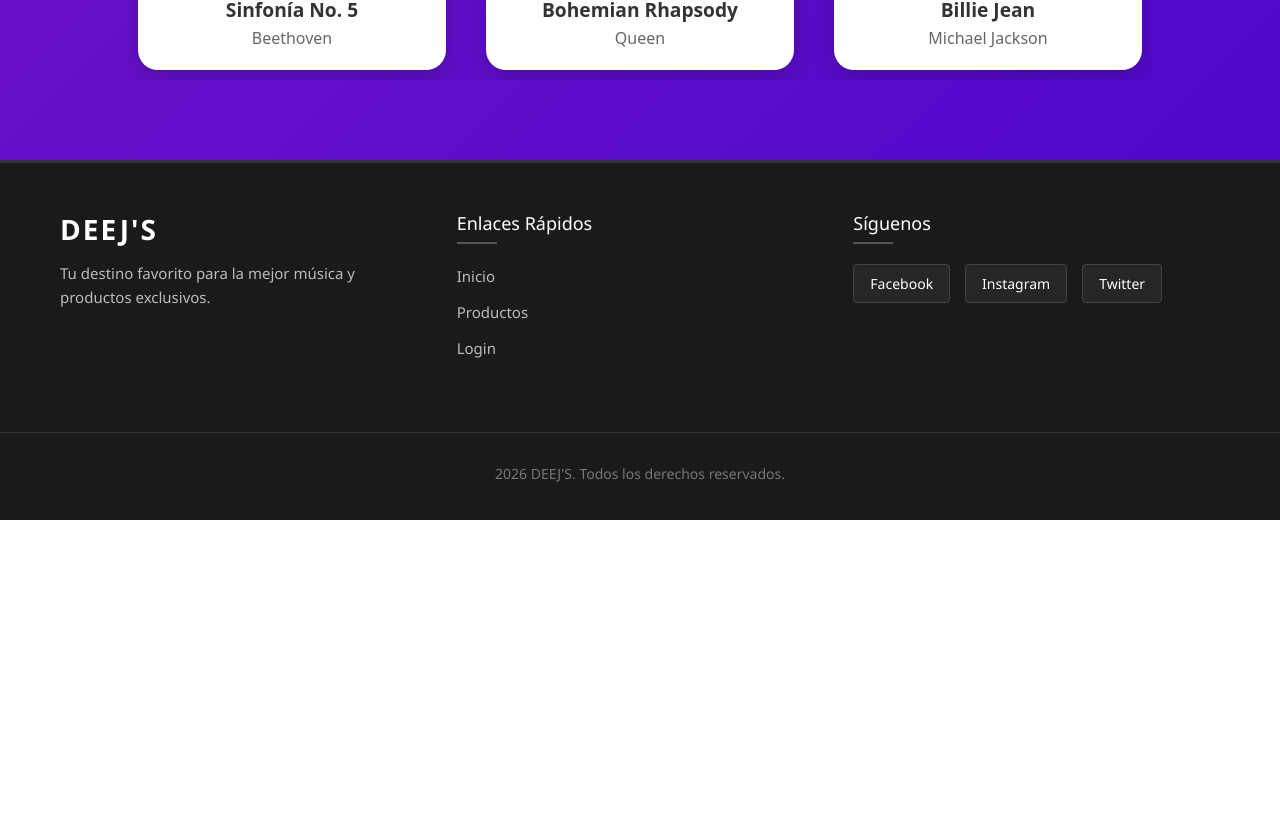
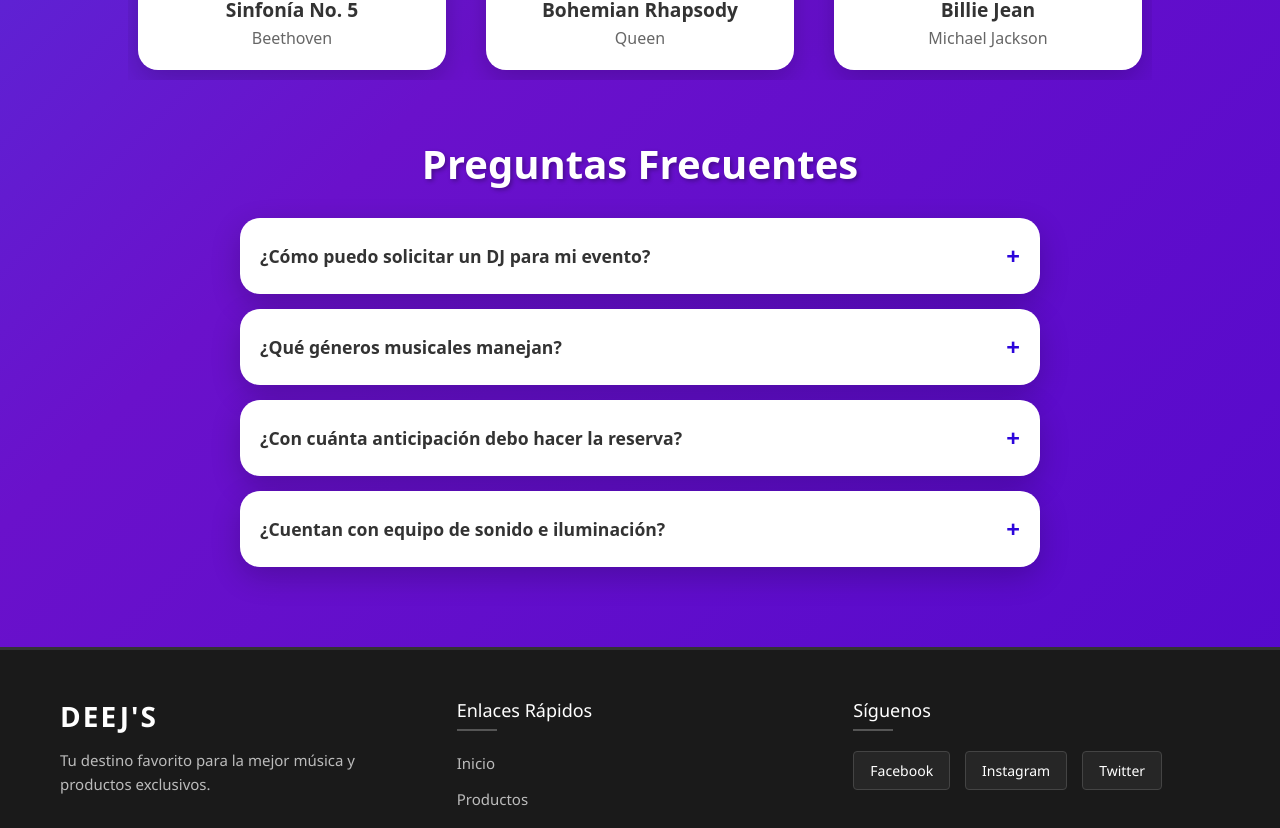
Before and after one commit to BurdilesNicolas/Proyecto-Deejs-GagaSonicos, a React (Vite) app: page / in a window 1280 px wide. Shown: the part 1128-1956 px from the top of the page. Before the commit the page ends 1648 px from the top, so only its background shows below. Built offline with nearby package versions, Linux system fonts and the light colour scheme.

Commit message:
Agregando estilos a inicio

```diff
--- a/src/estilos/Inicio.css
+++ b/src/estilos/Inicio.css
@@ -166,3 +166,77 @@
     background-color: #3d00cc;
     transform: scale(1.1);
 }
+
+/* SECCIÓN FAQ */
+.faq-section {
+    max-width: 800px;
+    margin: 60px auto 0;
+    text-align: left;
+}
+
+.faq-section .section-title {
+    text-align: center;
+    margin-bottom: 30px;
+}
+
+.faq-container {
+    display: flex;
+    flex-direction: column;
+    gap: 15px;
+}
+
+.faq-item {
+    background: white;
+    border-radius: 20px;
+    box-shadow: 0 10px 30px rgba(0,0,0,0.2);
+    overflow: hidden;
+    transition: transform 0.3s ease;
+}
+
+.faq-item:hover {
+    transform: translateY(-5px);
+}
+
+.faq-question {
+    width: 100%;
+    text-align: left;
+    padding: 20px;
+    border: none;
+    background: none;
+    font-size: 1.1rem;
+    font-weight: bold;
+    color: #333;
+    cursor: pointer;
+    display: flex;
+    justify-content: space-between;
+    align-items: center;
+    transition: background-color 0.2s ease;
+}
+
+.faq-question:hover {
+    background-color: #f9f9f9;
+}
+
+.faq-icon {
+    font-size: 1.5rem;
+    margin-left: 10px;
+    color: #2c05db;
+}
+
+.faq-answer {
+    max-height: 0;
+    overflow: hidden;
+    transition: max-height 0.3s ease-out, padding 0.3s ease;
+    background: #fff;
+}
+
+.faq-item.active .faq-answer {
+    max-height: 500px;
+    padding: 0 20px 20px 20px;
+}
+
+.faq-answer-content {
+    color: #666;
+    line-height: 1.6;
+    font-size: 1rem;
+}
--- a/src/paginas/inicio.jsx
+++ b/src/paginas/inicio.jsx
@@ -3,6 +3,8 @@ import "../estilos/Inicio.css";
 
 function Inicio() {
   const [currentIndex, setCurrentIndex] = useState(0);
+  const [openFaqIndex, setOpenFaqIndex] = useState(null);
+
 
   const musicData = [
     { id: 1, title: "Sinfonía No. 5", artist: "Beethoven", image: "https://via.placeholder.com/300x300?text=Beethoven" },
@@ -20,6 +22,25 @@ function Inicio() {
   const totalCards = musicData.length;
   const cardsToShow = 3;
   const maxIndex = totalCards - cardsToShow;
+
+  const faqData = [
+    {
+      question: "¿Cómo puedo solicitar un DJ para mi evento?",
+      answer: "Puedes hacerlo a través de nuestra sección de contacto o haciendo clic en el botón 'Explorar' para ver nuestros paquetes disponibles.",
+    },
+    {
+      question: "¿Qué géneros musicales manejan?",
+      answer: "Nos especializamos en una amplia variedad, desde éxitos actuales y música electrónica hasta clásicos del pop y rock, adaptándonos al ambiente de tu fiesta.",
+    },
+    {
+      question: "¿Con cuánta anticipación debo hacer la reserva?",
+      answer: "Recomendamos reservar con al menos 2 semanas de antelación para asegurar la disponibilidad de nuestro equipo, especialmente en fines de semana.",
+    },
+    {
+      question: "¿Cuentan con equipo de sonido e iluminación?",
+      answer: "Sí, ofrecemos paquetes integrales que incluyen equipo profesional de audio e iluminación para que no tengas que preocuparte por nada.",
+    },
+  ];
 
   const nextSlide = () => {
     setCurrentIndex((prev) => (prev >= maxIndex ? 0 : prev + 1));
@@ -78,6 +99,30 @@ function Inicio() {
             &#10095;
           </button>
         </div>
+        <div className="faq-section">
+          <h2 className="section-title">Preguntas Frecuentes</h2>
+          <div className="faq-container">
+            {faqData.map((faq, index) => (
+              <div
+                key={index}
+                className={`faq-item ${openFaqIndex === index ? "active" : ""}`}
+              >
+                <button
+                  className="faq-question"
+                  onClick={() =>
+                    setOpenFaqIndex(openFaqIndex === index ? null : index)
+                  }
+                >
+                  {faq.question}
+                  <span className="faq-icon">{openFaqIndex === index ? "−" : "+"}</span>
+                </button>
+                <div className="faq-answer">
+                  <div className="faq-answer-content">{faq.answer}</div>
+                </div>
+              </div>
+            ))}
+          </div>
+        </div>
       </div>
     </div>
   );
```
